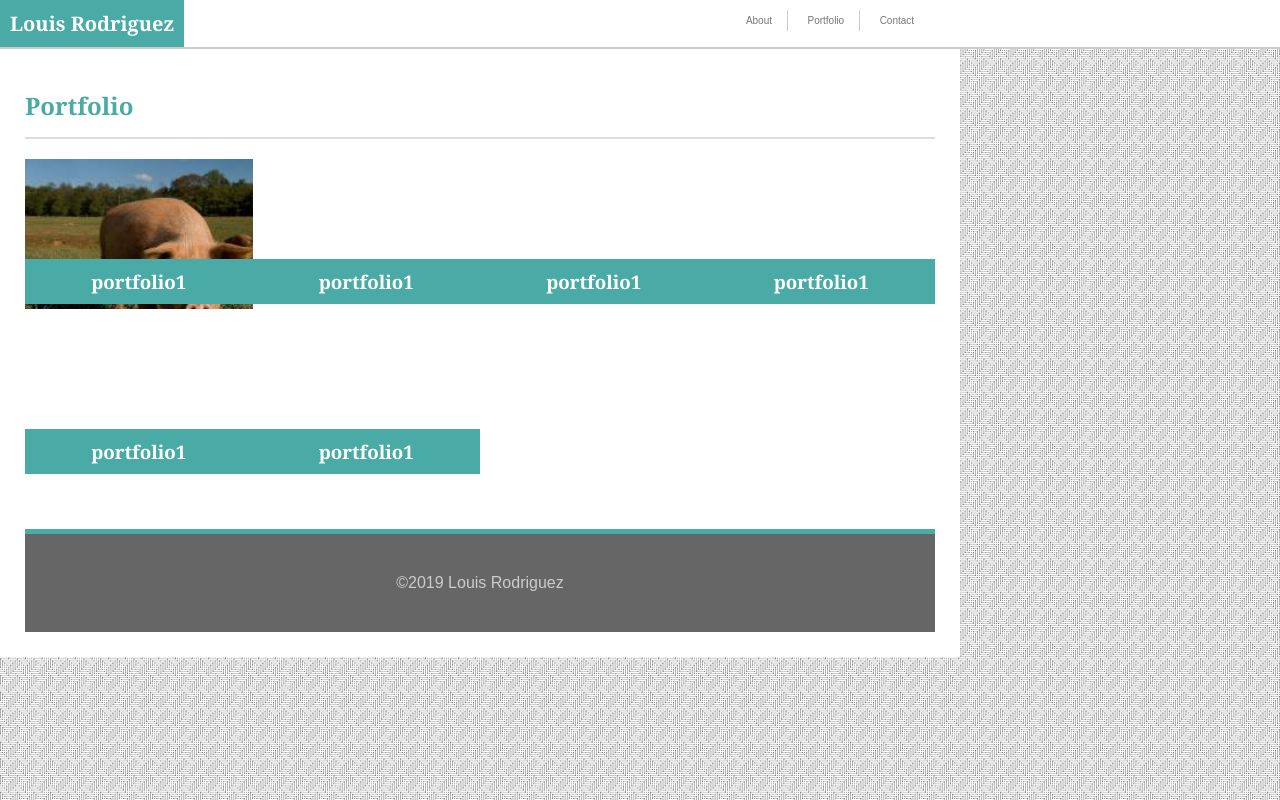
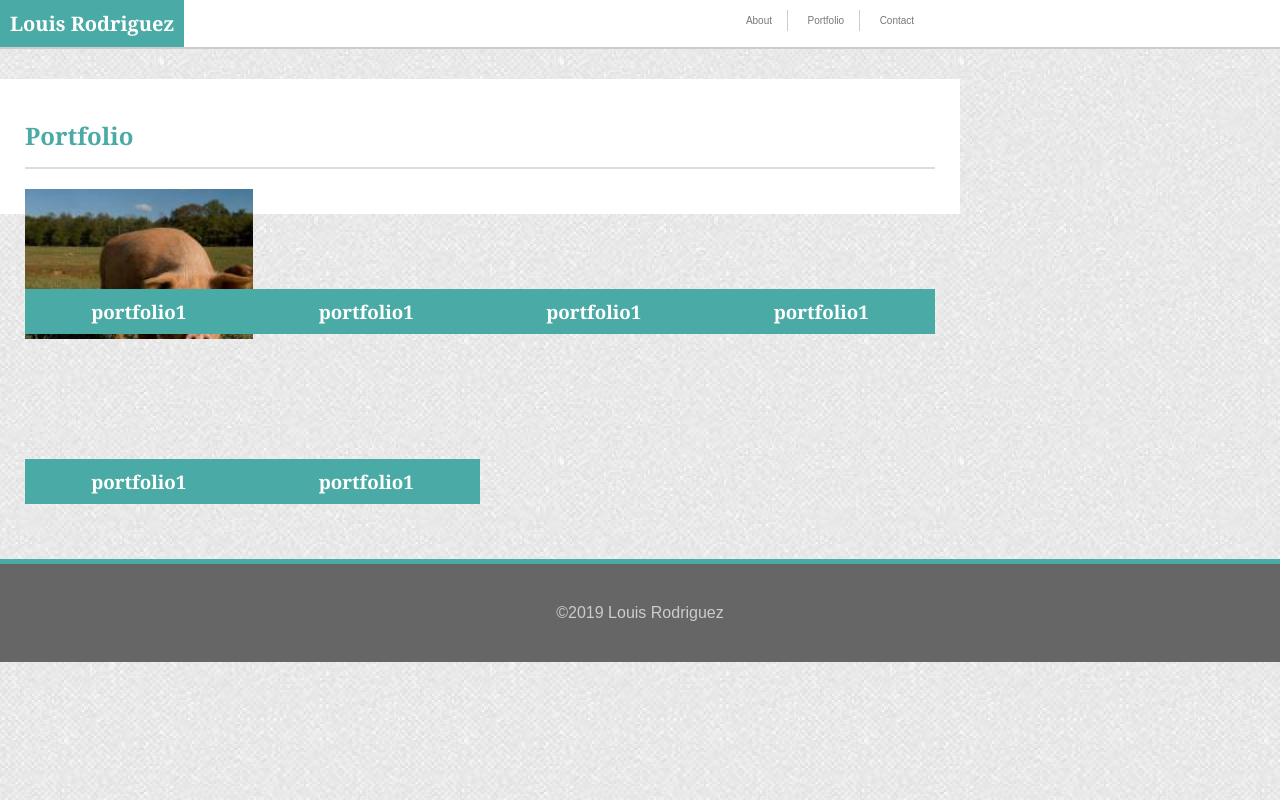
Before and after one commit to LouAndyR01/Basic-Portfolio, a plain HTML site: page portfolio.html in a window 1280 px wide. Drawn offline with Linux system fonts and the light colour scheme.

Commit message:
file updates

```diff
--- a/assets/style.css
+++ b/assets/style.css
@@ -1,12 +1,13 @@
 * {
    box-sizing: border-box;
-   margin: 0 auto;
-   }
+   margin: auto 0;
+}
 
 body {
     background-color: #ffffff;
-    background: url('../assets/images/crossline-lines.png');
+    background: url('../assets/images/light_toast_@2X.png');
     font-family: Arial, Helvetica Neue, Helvetica, sans-serif;
+    font-color: #777777;
 }
 
 h1, h2, h3, h4, h5, h6 {
@@ -17,13 +18,8 @@ h1, h2, h3, h4, h5, h6 {
 header {
     Background: #ffffff;
     border-bottom: 2px solid #ccc;
+    margin-bottom: 30px;
 }
-
-.wrapper {
-    width: 960px;
-    margin: 0 auto;
-}
-
 .headshot17 {
     width: 200px;
     float: left;
@@ -87,7 +83,7 @@ footer {
     color: #ccc;
     text-align: center;
     padding: 50px;
-    margin-top: 40px;
+    margin-top: 30px;
 }
 
 form label {
--- a/portfolio.html
+++ b/portfolio.html
@@ -42,7 +42,9 @@
                 <h3>portfolio1</h3>
                 </div>
 
-                <div class= "clearfix"></div>
+            </div>
+
+            <div class= "clearfix"></div>
 
             <footer>&copy;2019 Louis Rodriguez</footer>
     </body>
```
Also changed, not shown: contact.html (+0 -4 lines).
